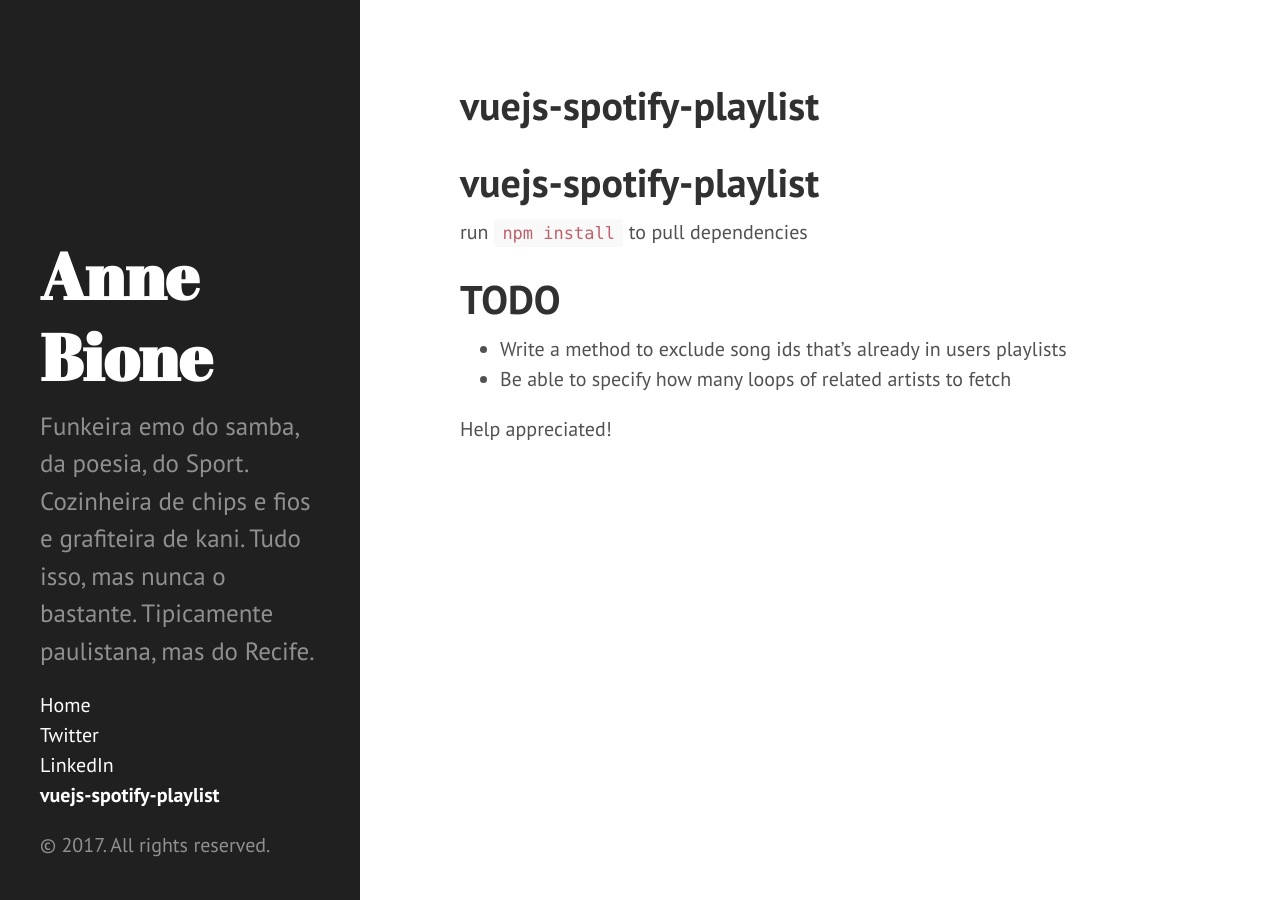
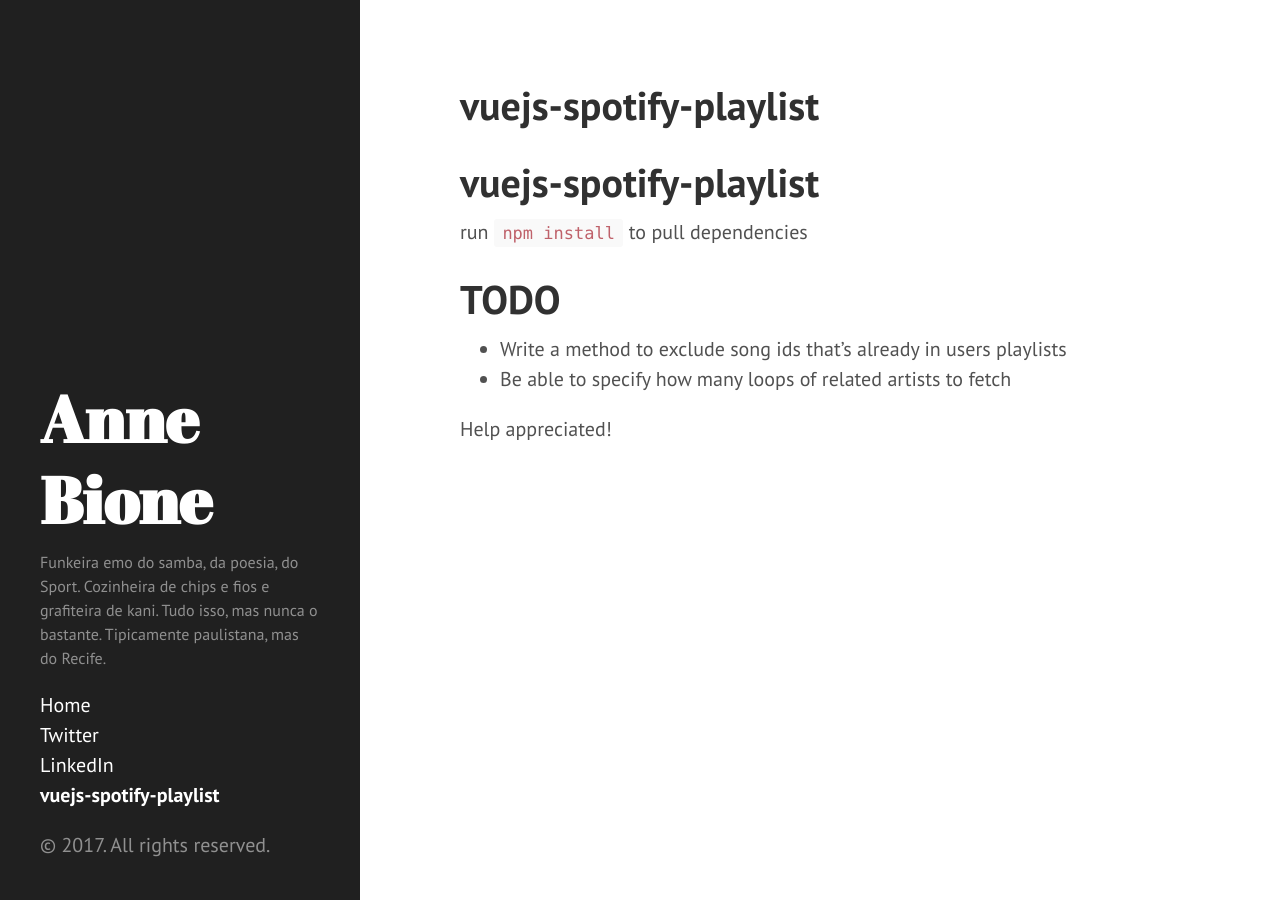
Before and after one commit to annebione/annebione.github.io, a Jekyll site: the page built from spotify-playlist/README.md, in a window 1280 px wide. Built offline with Jekyll 4.4.1, drawn with Linux system fonts in a browser that asks for light colours; our own code applies the rules of GitHub Pages for plain Markdown files.

Commit message:
Update poole.css

```diff
--- a/public/css/poole.css
+++ b/public/css/poole.css
@@ -231,7 +231,7 @@
  */
 
 .lead {
-  font-size: 1.25rem;
+  font-size: 16px;
   font-weight: 300;
 }
 
```
